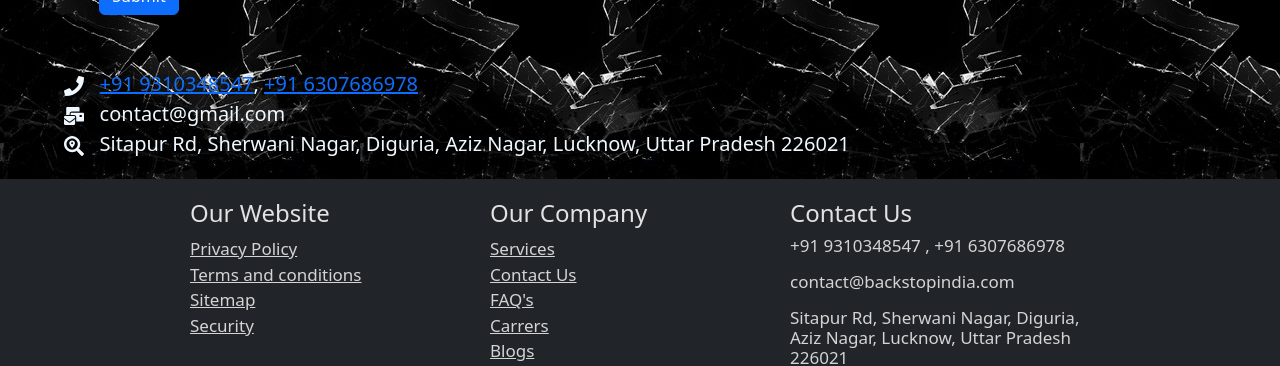
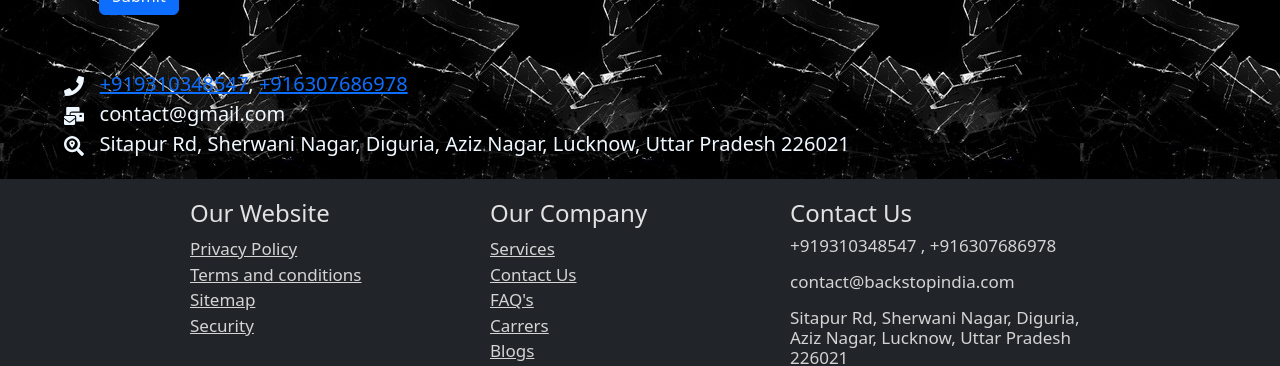
Before and after one commit to mohdkamleen/backstopindia-frontend, a React (Create React App) app: page /contact in a window 1280 px wide. Shown: the part 1057-1423 px from the top of the page. Built offline with nearby package versions, Linux system fonts and the light colour scheme.

Commit message:
updated contact page

```diff
--- a/src/admin/query.jsx
+++ b/src/admin/query.jsx
@@ -20,8 +20,8 @@ const Query = () => {
     return (
         <>
             <h4 className='text-center pb-3'>New Users table</h4>
-            <Table style={{ width: "90%", margin: "auto" }} className='text-center' responsive bordered  size="sm">
-                <thead variant='light' className='text-dark bg-light'>
+            <Table style={{ width: "90%", margin: "auto" }} className='text-center' responsive bordered variant='dark' size="sm">
+                <thead>
                     <tr>
                         <th>#</th>
                         <th>Name</th>
--- a/src/admin/verifiedUser.jsx
+++ b/src/admin/verifiedUser.jsx
@@ -19,8 +19,8 @@ const VerifiedUser = () => {
     return (
         <>
             <h4 className='text-center pb-3'>Verified users table</h4>
-            <Table style={{ width: "90%", margin: "auto" }} className='text-center' responsive bordered size="sm">
-                <thead className='bg-light text-dark'>
+            <Table style={{ width: "90%", margin: "auto" }} className='text-center' responsive bordered variant='dark' size="sm">
+                <thead>
                     <tr>
                         <th>Name</th>
                         <th>Email</th>
@@ -28,7 +28,7 @@ const VerifiedUser = () => {
                         <th>Verified At</th>
                     </tr>
                 </thead>
-                <tbody className='bg-dark'>
+                <tbody>
 
                     {
                         data?.map((e, i) => {
--- a/src/component/contact.jsx
+++ b/src/component/contact.jsx
@@ -60,7 +60,7 @@ function Contact() {
 
             {/* address details  */}
             <p style={{ margin: "20px 5%", fontSize: "20px", fontWeight: "500" }}>
-                <FaPhone /> &nbsp; <a href="tel:+919310348547">+91 9310348547</a>, <a href="tel:+916307686978">+91 6307686978</a> <br />
+                <FaPhone /> &nbsp; <a href="tel:+919310348547">+919310348547</a>, <a href="tel:+916307686978">+916307686978</a> <br />
                 <FaMailBulk /> &nbsp; contact@gmail.com <br />
                 <FaSearchLocation /> &nbsp;  Sitapur Rd, Sherwani Nagar, Diguria, Aziz Nagar, Lucknow, Uttar Pradesh 226021
             </p>
--- a/src/component/footer.jsx
+++ b/src/component/footer.jsx
@@ -21,7 +21,7 @@ function Footer() {
                  </div><br />
                  <div>
                     <h4>Contact Us</h4>
-                    <p> +91 9310348547 , +91 6307686978  </p>
+                    <p style={{wordBreak:"break-word"}}> +919310348547 , +916307686978  </p>
                     <p>contact@backstopindia.com</p>
                     <p>Sitapur Rd, Sherwani Nagar, Diguria, Aziz Nagar, Lucknow, Uttar Pradesh 226021</p>
                     <br />
```
